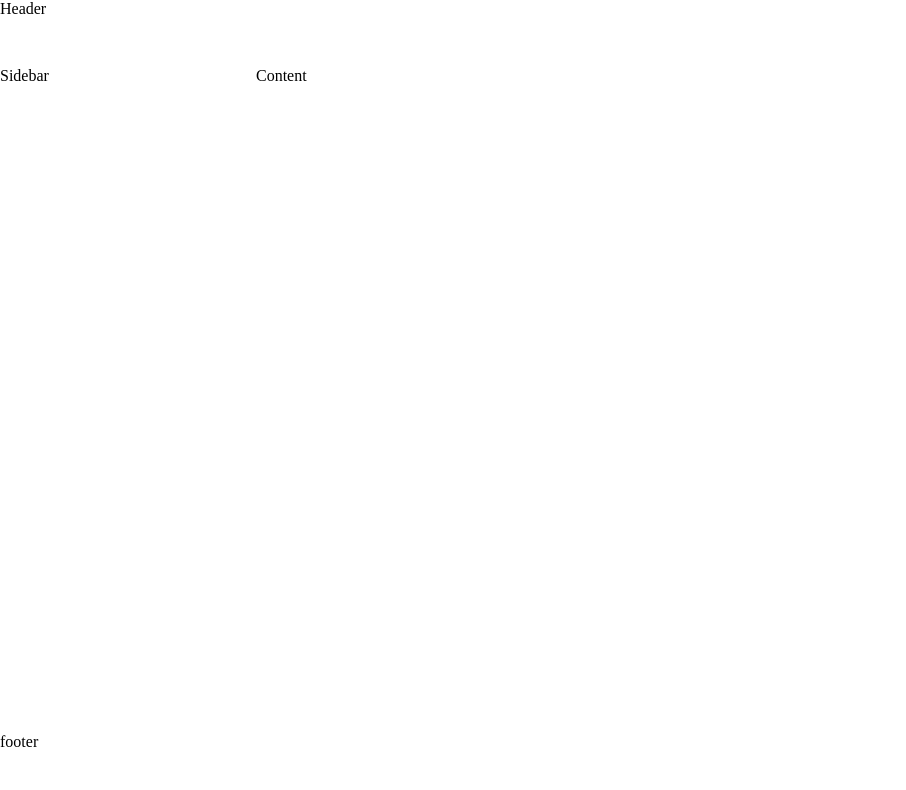
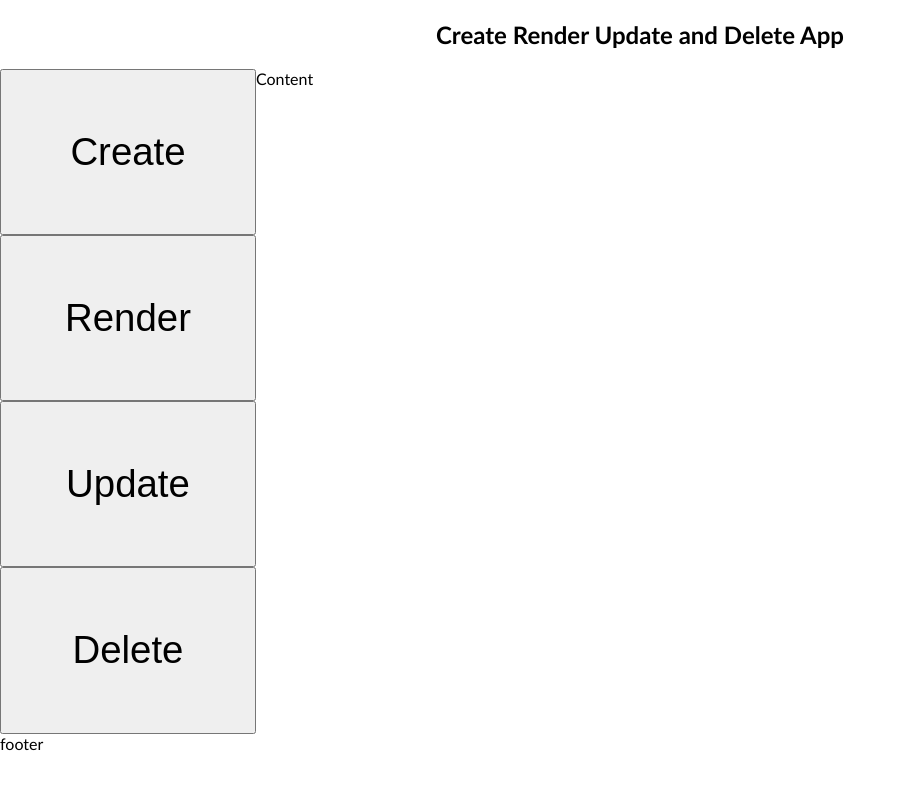
Before and after one commit to doctype-Melvin/firebase-CRUD, a React (Vite) app: page / in a window 1280 px wide. Shown: the top 790 px of the page, without its empty margins (0-906 px from the left). Built offline with nearby package versions, Linux system fonts and the light colour scheme.

Commit message:
adds buttons to sidebar

```diff
--- a/src/App.css
+++ b/src/App.css
@@ -6,6 +6,7 @@ html, body, #root {
   min-height: 100vh;
   padding: 0;
   margin: 0;
+  font-family: 'Gill Sans', 'Gill Sans MT', Calibri, 'Trebuchet MS', sans-serif;
 }
 
 #main {
@@ -21,6 +22,7 @@ html, body, #root {
 
 #header {
   grid-area: header;
+  text-align: center;
 }
 
 #sidebar {
@@ -34,3 +36,18 @@ html, body, #root {
 #footer {
   grid-area: footer;
 }
+
+.buttonControl {
+  display: grid;
+  grid-template-columns: 1fr;
+  grid-template-rows: repeat(4, 1fr);
+  height: 100%;
+}
+
+.buttonControl > button:hover {
+  cursor: pointer;
+}
+
+#create, #render, #update, #delete {
+  font-size: 3vw;
+}
--- /dev/null
+++ b/src/components/Buttons.jsx
@@ -0,0 +1,33 @@
+import React from "react";
+
+export default function Buttons() {
+    return (
+        <>
+        <div className="buttonControl">
+            <button
+            type="button"
+            id="create">
+            Create
+            </button>
+            <button
+            type="button"
+            id="render"
+            >
+            Render
+            </button>
+            <button
+            type="button"
+            id="update"
+            >
+            Update
+            </button>
+            <button
+            type="delete"
+            id="delete"
+            >
+            Delete
+            </button>
+        </div>
+        </>
+    )
+}
--- /dev/null
+++ b/src/components/Header.jsx
@@ -0,0 +1,9 @@
+import React from "react";
+
+export default function Header() {
+    return (
+        <>
+        <h2>Create Render Update and Delete App</h2>
+        </>
+    )
+}
--- a/src/routes/root.jsx
+++ b/src/routes/root.jsx
@@ -1,8 +1,15 @@
+import Buttons from "../components/Buttons"
+import Header from "../components/Header"
+
 export default function Root() {
     return (
         <div id="main">
-            <div id="header">Header</div>
-            <div id="sidebar">Sidebar</div>
+            <div id="header">
+                <Header />
+            </div>
+            <div id="sidebar">
+                <Buttons />
+            </div>
             <div id="content">Content</div>
             <div id="footer">footer</div>
         </div>
```
